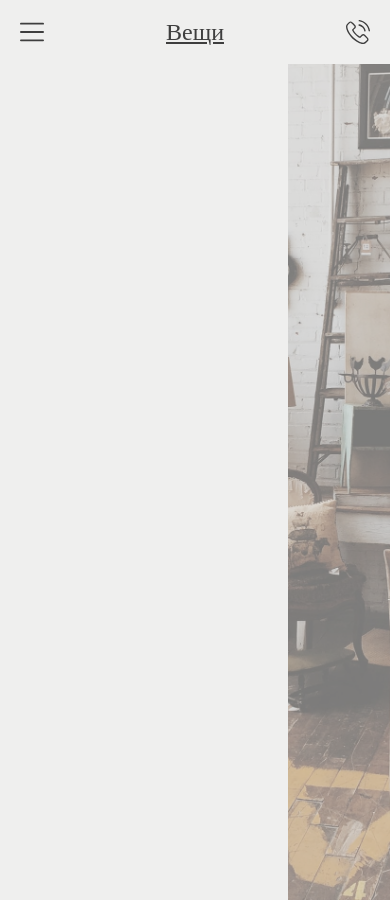
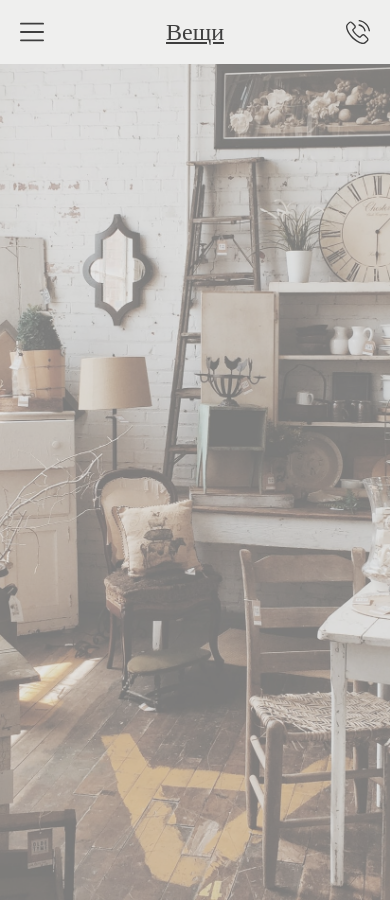
Before and after one commit to veshistore/veshistore.github.io, a Jekyll site: the page built from index.md, in a window 390 px wide and 900 px high. Built offline with Jekyll 4.4.1, drawn with Linux system fonts in a browser that asks for light colours; some web fonts are replaced.

Commit message:
Update main.css

```diff
--- a/assets/css/main.css
+++ b/assets/css/main.css
@@ -1156,6 +1156,14 @@
 			opacity: 0.5;
 		}
 
+		@media screen and (max-width: 980px) {
+
+			#banner {
+				margin: 0;
+			}
+
+		}
+
 /* Footer */
 
 	#footer {
```
